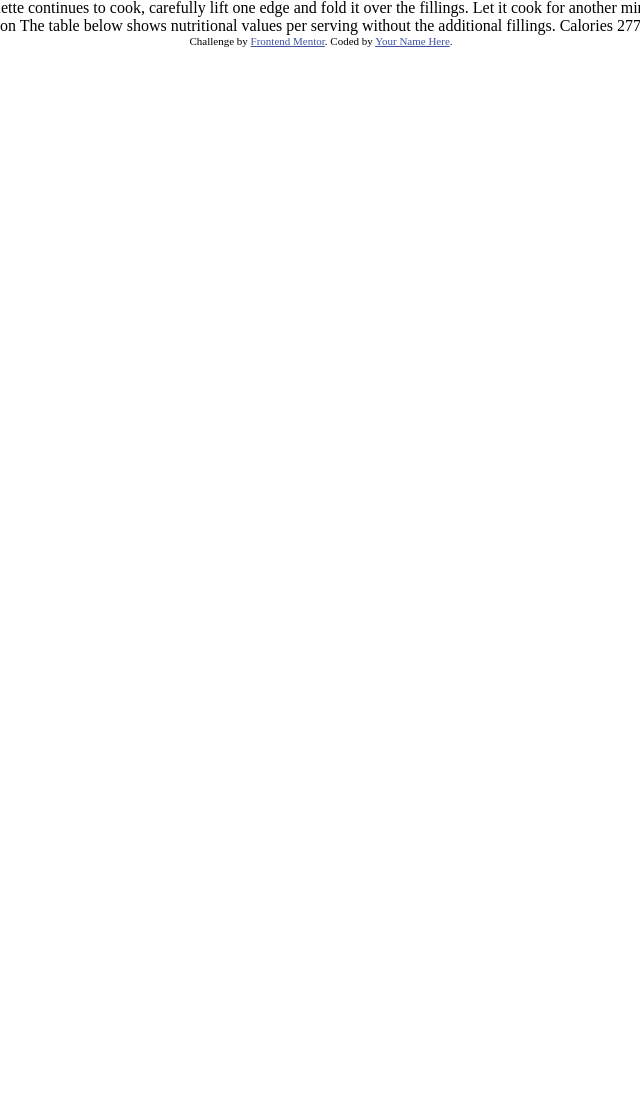
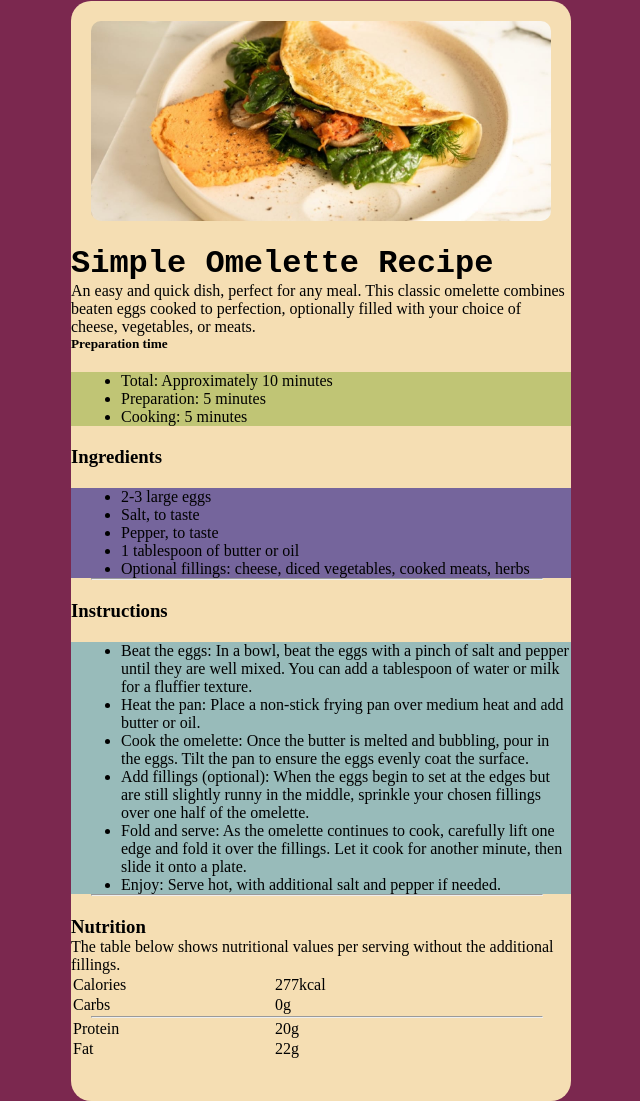
Before and after one commit to Satyam6204/Frontend-Mentor-Recipe-page, a plain HTML site: page index.html in a window 1280 px wide. Shown: the part 99-1200 px from the top of the page, without its empty margins (319-959 px from the left). Before the commit the page ends 800 px from the top, so only its background shows below. Drawn offline with Linux system fonts and the light colour scheme.

Commit message:
style.css commit

```diff
--- a/index.html
+++ b/index.html
@@ -5,7 +5,7 @@
   <meta name="viewport" content="width=device-width, initial-scale=1.0"> <!-- displays site properly based on user's device -->
 
   <link rel="icon" type="image/png" sizes="32x32" href="./assets/images/favicon-32x32.png">
-
+   <link rel="stylesheet" href="style.css">
   <title>Frontend Mentor | Recipe page</title>
 
   <!-- Feel free to remove these styles or customise in your own stylesheet 👍 -->
@@ -16,59 +16,86 @@
 </head>
 <body>
 
-  Simple Omelette Recipe
+  <main>
+    <div class="box">
+      <img src="./assets/images/image-omelette.jpeg" alt="">
+      <h1> Simple Omelette Recipe
+      </h1>
 
-  An easy and quick dish, perfect for any meal. This classic omelette combines beaten eggs cooked
-  to perfection, optionally filled with your choice of cheese, vegetables, or meats.
+      <p>An easy and quick dish, perfect for any meal. This classic omelette combines beaten eggs cooked
+        to perfection, optionally filled with your choice of cheese, vegetables, or meats.
+      </p>
 
-  Preparation time
+      <h5>Preparation time</h5>
+      <div class="ul1"><ul>
+        <li>Total: Approximately 10 minutes</li>
+        <li>Preparation: 5 minutes</li>
+        <li>Cooking: 5 minutes</li>
+      </ul></div>
 
-  Total: Approximately 10 minutes
-  Preparation: 5 minutes
-  Cooking: 5 minutes
 
-  Ingredients
+      <h3>Ingredients</h3>
+      <div class="ul2"><ul>
+        <li>2-3 large eggs</li>
+        <li>Salt, to taste</li>
+        <li> Pepper, to taste</li>
+        <li>1 tablespoon of butter or oil</li>
+        <li>Optional fillings: cheese, diced vegetables, cooked meats, herbs</li>
 
-  2-3 large eggs
-  Salt, to taste
-  Pepper, to taste
-  1 tablespoon of butter or oil
-  Optional fillings: cheese, diced vegetables, cooked meats, herbs
+      </ul></div>
 
-  Instructions
+      <hr><!-- <line> 1 -->
 
-  Beat the eggs: In a bowl, beat the eggs with a pinch of salt and pepper until they are well mixed.
-  You can add a tablespoon of water or milk for a fluffier texture.
+      <h3>Instructions</h3>
+      <div class="ul3"><ul>
+        <li> Beat the eggs: In a bowl, beat the eggs with a pinch of salt and pepper until they are well mixed.
+          You can add a tablespoon of water or milk for a fluffier texture.
+        </li>
+        <li> Heat the pan: Place a non-stick frying pan over medium heat and add butter or oil.</li>
+        <li>Cook the omelette: Once the butter is melted and bubbling, pour in the eggs. Tilt the pan to ensure
+          the eggs evenly coat the surface.</li>
+        <li>Add fillings (optional): When the eggs begin to set at the edges but are still slightly runny in the
+          middle, sprinkle your chosen fillings over one half of the omelette.
+        </li>
+        <li>Fold and serve: As the omelette continues to cook, carefully lift one edge and fold it over the
+          fillings. Let it cook for another minute, then slide it onto a plate.</li>
+        <li>Enjoy: Serve hot, with additional salt and pepper if needed.</li>
 
-  Heat the pan: Place a non-stick frying pan over medium heat and add butter or oil.
 
-  Cook the omelette: Once the butter is melted and bubbling, pour in the eggs. Tilt the pan to ensure
-  the eggs evenly coat the surface.
+      </ul></div>
 
-  Add fillings (optional): When the eggs begin to set at the edges but are still slightly runny in the
-  middle, sprinkle your chosen fillings over one half of the omelette.
+      <hr><!-- <line> 2 -->
 
-  Fold and serve: As the omelette continues to cook, carefully lift one edge and fold it over the
-  fillings. Let it cook for another minute, then slide it onto a plate.
+      <h3>  Nutrition</h3>
+      <p>The table below shows nutritional values per serving without the additional fillings.
+      </p>
+     <table>
+         <tr>
+           <td>Calories</td>
+            <td>277kcal</td>
+         </tr>
+       <tr>
+         <td> Carbs</td>
+         <td> 0g</td>
+       </tr>
+</table>
 
-  Enjoy: Serve hot, with additional salt and pepper if needed.
+<hr><!-- <line> 3 -->
 
-  Nutrition
+      <table>
+        <tr>
+          <td> Protein</td>
+          <td> 20g</td>
+       </tr>
 
-  The table below shows nutritional values per serving without the additional fillings.
+      <tr>
+        <td>Fat</td>
+        <td>22g</td>
+      </tr></table>
 
-  Calories
-  277kcal
 
-  Carbs
-  0g
-
-  Protein
-  20g
-
-  Fat
-  22g
-
+    </div>
+  </main>
   <div class="attribution">
     Challenge by <a href="https://www.frontendmentor.io?ref=challenge" target="_blank">Frontend Mentor</a>.
     Coded by <a href="#">Your Name Here</a>.
--- /dev/null
+++ b/style.css
@@ -0,0 +1,67 @@
+*{
+    padding: 0px;
+    margin: 0px;
+}
+
+body{
+    background-color:  hsl(332, 51%, 32%);
+}
+
+
+
+main{
+    display: flex;
+    justify-content: center;
+    position: relative;
+    top:100px
+}
+hr{
+
+    width: 90%;
+    margin-left: 20px;
+    color: grey;
+
+}
+.box{
+    border-radius: 20px;
+    height: 1100px;
+    width: 500px;
+    background-color: wheat;
+}
+
+.box img{
+    margin: 20px 20px 20px;
+    border-radius: 10px;
+    height: 200px;
+    width: 460px;
+}
+
+.box h1{
+    font-family: 'Courier New', Courier, monospace;
+}
+h3{
+    margin-top: 20px;
+}
+
+.ul1{
+    margin-top: 20px;
+    background-color: rgb(192, 197, 117);
+    padding-left: 50px;
+}
+.ul2{
+    margin-top: 20px;
+    background-color: rgb(117, 101, 156);
+    padding-left: 50px;
+}
+
+.ul3{
+    margin-top: 20px;
+    background-color: rgb(152, 187, 186);
+    padding-left: 50px;
+}
+
+
+table tr td{
+
+    width: 200px;
+}
```
